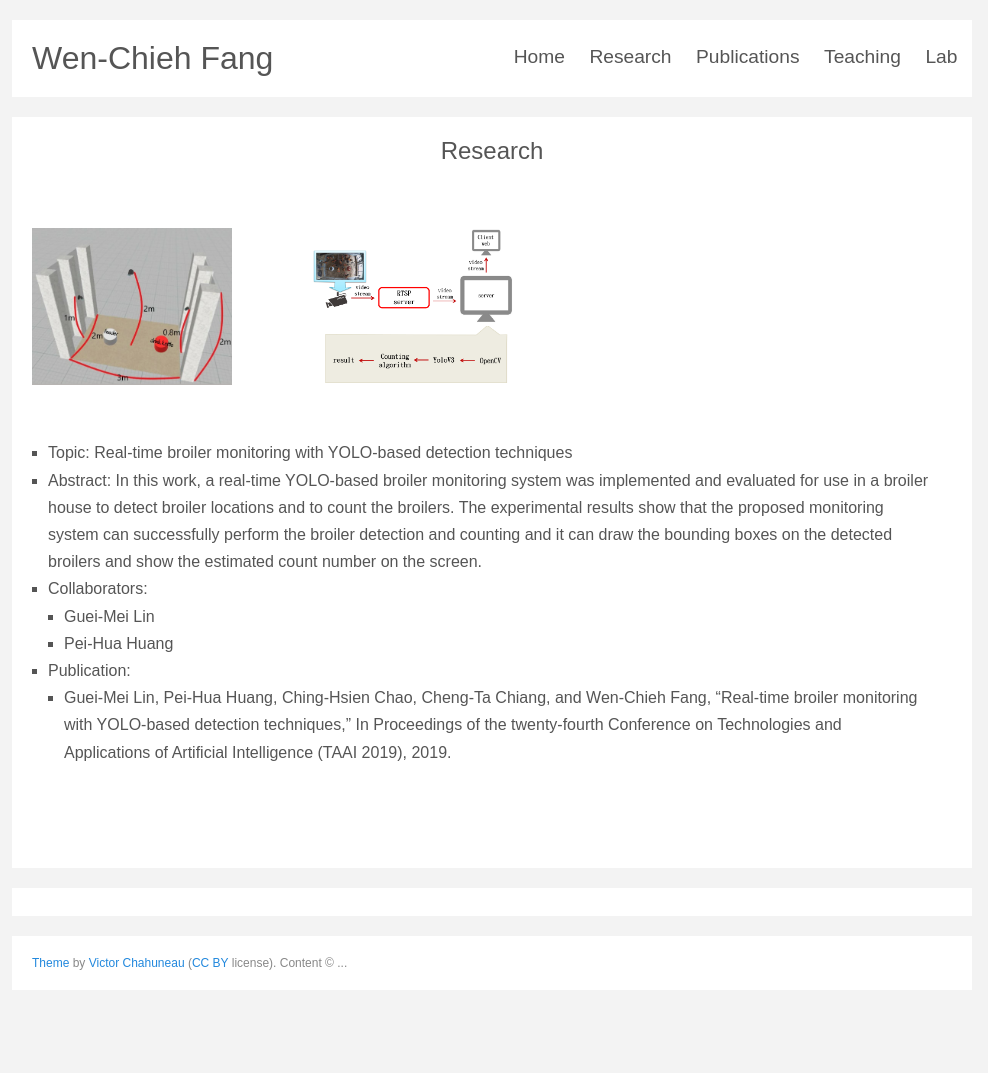
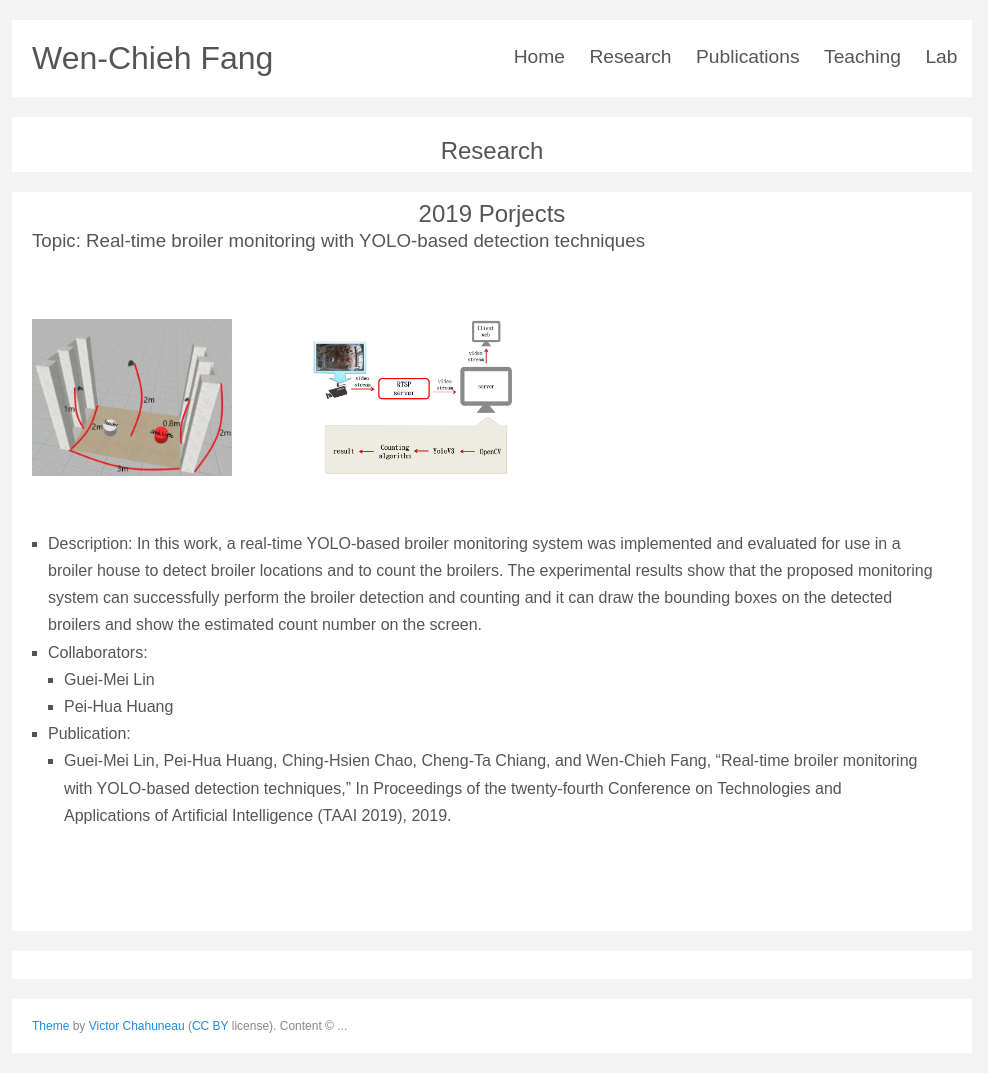
Before and after one commit to ncyu-deep/myblog, a Jekyll site: the page built from research.md, in a window 1280 px wide. Shown: the whole page, without its empty margins (148-1136 px from the left). Built offline with Jekyll 4.4.1, drawn with Linux system fonts in a browser that asks for light colours; some web fonts are replaced; before the commit the page ends 1010 px from its top, so only the background shows below that.

Commit message:
Revised research.md

```diff
--- a/research.md
+++ b/research.md
@@ -4,6 +4,12 @@ title: My research
 ---
 
 <h2 style="text-align: center">Research</h2>
+
+<hr>
+
+<h2 style="text-align: center">2019 Porjects</h2>
+
+<h3 style="text-align: left">Topic: Real-time broiler monitoring with YOLO-based detection techniques</h3>
 
 <br/>
 
@@ -27,9 +33,7 @@ title: My research
 
 <br/>
 
-* Topic: Real-time broiler monitoring with YOLO-based detection techniques
-* Abstract: In this work, a real-time YOLO-based broiler monitoring system was implemented and evaluated for use in a broiler house to detect broiler locations and to count
-the broilers. The experimental results show that the proposed monitoring system can successfully perform the broiler detection
+* Description: In this work, a real-time YOLO-based broiler monitoring system was implemented and evaluated for use in a broiler house to detect broiler locations and to count the broilers. The experimental results show that the proposed monitoring system can successfully perform the broiler detection
 and counting and it can draw the bounding boxes on the detected broilers and show the estimated count number on the screen.
 * Collaborators:
   * Guei-Mei Lin
```
